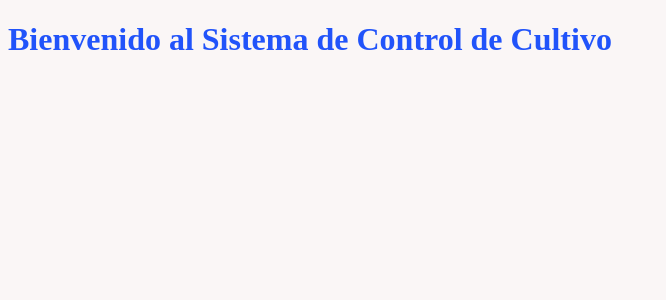
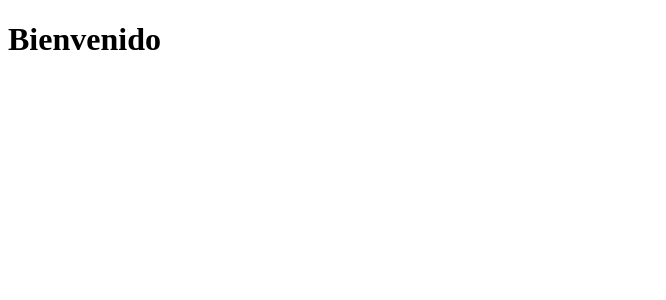
Before and after one commit to monkum/sistema-cultivo, a React app: page / in a window 1280 px wide. Shown: the top 300 px of the page, without its empty margins (0-666 px from the left). Built offline with nearby package versions, Linux system fonts and the light colour scheme.

Commit message:
Correccion Bootstrap

```diff
--- a/package.json
+++ b/package.json
@@ -19,6 +19,7 @@
     "@babel/preset-env": "^7.15.0",
     "@babel/preset-react": "^7.14.5",
     "babel-loader": "^8.2.2",
+    "bootstrap": "^5.1.3",
     "html-loader": "^2.1.2",
     "html-webpack-plugin": "^5.3.2",
     "react": "^17.0.2",
--- a/src/components/App.jsx
+++ b/src/components/App.jsx
@@ -3,7 +3,7 @@ import '../styles/global.scss';
 
 const App = () => {
 	return (
-		<h1>Bienvenido al Sistema de Control de Cultivo</h1>
+		<h1>Bienvenido</h1>
 	);
 }
 
--- a/src/styles/global.scss
+++ b/src/styles/global.scss
@@ -1,7 +1,13 @@
-$base-color: #faf6f6;
-$color: rgba(rgb(2, 60, 250), 0.88);
+.bg-image-vertical {
+    position: relative;
+    overflow: hidden;
+    background-repeat: no-repeat;
+    background-position: right center;
+    background-size: auto 100%;
+  }
 
-body {
-	background-color: $base-color;
-	color: $color;
-}
+  @media (min-width: 1025px) {
+    .h-custom-2 {
+      height: 100%;
+    }
+  }
--- a/webpack.config.js
+++ b/webpack.config.js
@@ -48,9 +48,5 @@ module.exports = {
 			filename: '[name].css'
 		}),
 	],
-	devserver: {
-		contentBase: path.join(__dirname, 'dist'),
-		compress: true,
-		port: 3005,
-	}
+
 }
```
Also changed, not shown: src/containers/login.jsx (added, +7 -0 lines), 1 other file (tests, documents, lock files or other folders).
